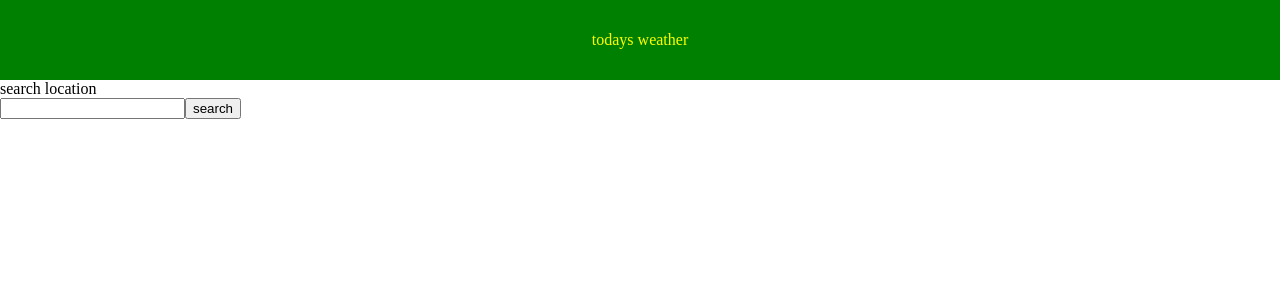
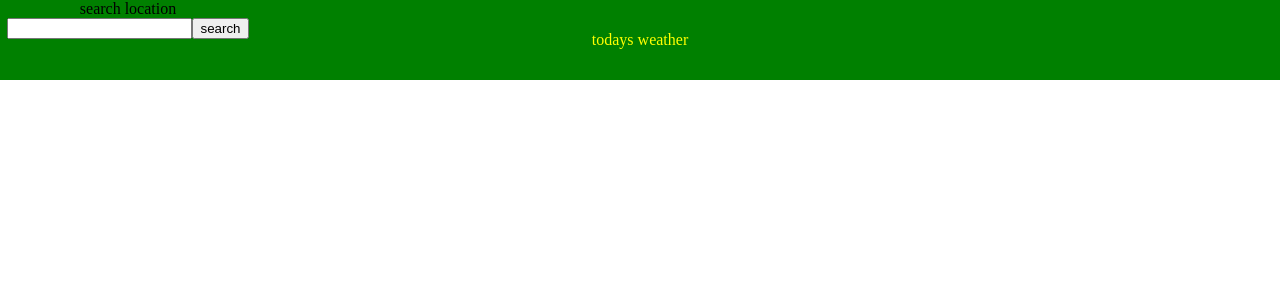
Before and after one commit to Tomal1/Weather_app, a React (Vite) app: page / in a window 1280 px wide. Shown: the top 300 px of the page. Built offline with nearby package versions, Linux system fonts and the light colour scheme.

Commit message:
search bar intergrated into navbar

```diff
--- a/src/assets/style/nav.css
+++ b/src/assets/style/nav.css
@@ -1,6 +1,8 @@
 *{
-    margin:auto;
+    margin:0;
 }
+
+
 
 p{
     color:yellow;
@@ -10,3 +12,10 @@ p{
     justify-content: center;
     align-items: center;
 }
+
+.searchBox{
+    margin-top:-10vh;
+    height: 10vh;
+    width: 20vw;
+    text-align: center;
+}
--- a/src/components/nav.jsx
+++ b/src/components/nav.jsx
@@ -1,19 +1,29 @@
 import React from "react";
+import { useState } from "react";
 
 import "../assets/style/Nav.css"
 
 
 const Nav = () =>{
+
+    const [location, setLocation] = useState("")
+
+    const handleSearch = (e) =>{
+        e.prevantDefault()
+    }
+
     return(
         <>
                 <p>todays weather</p>
 
+                <div className="searchBox">
                 <label>search location</label>
-                <form>
-                    <input type="submut"/>
-                    <input type="button" value="search"/>
+                    <form>
 
-                </form>
+                        <input type="text" value={location} onChange={(e)=>setLocation(e.target.value)}/>
+                        <input type="button" value="search" onClick={() =>handleSearch(e)}/>
+                    </form>
+                </div>
 
 
         </>
```
